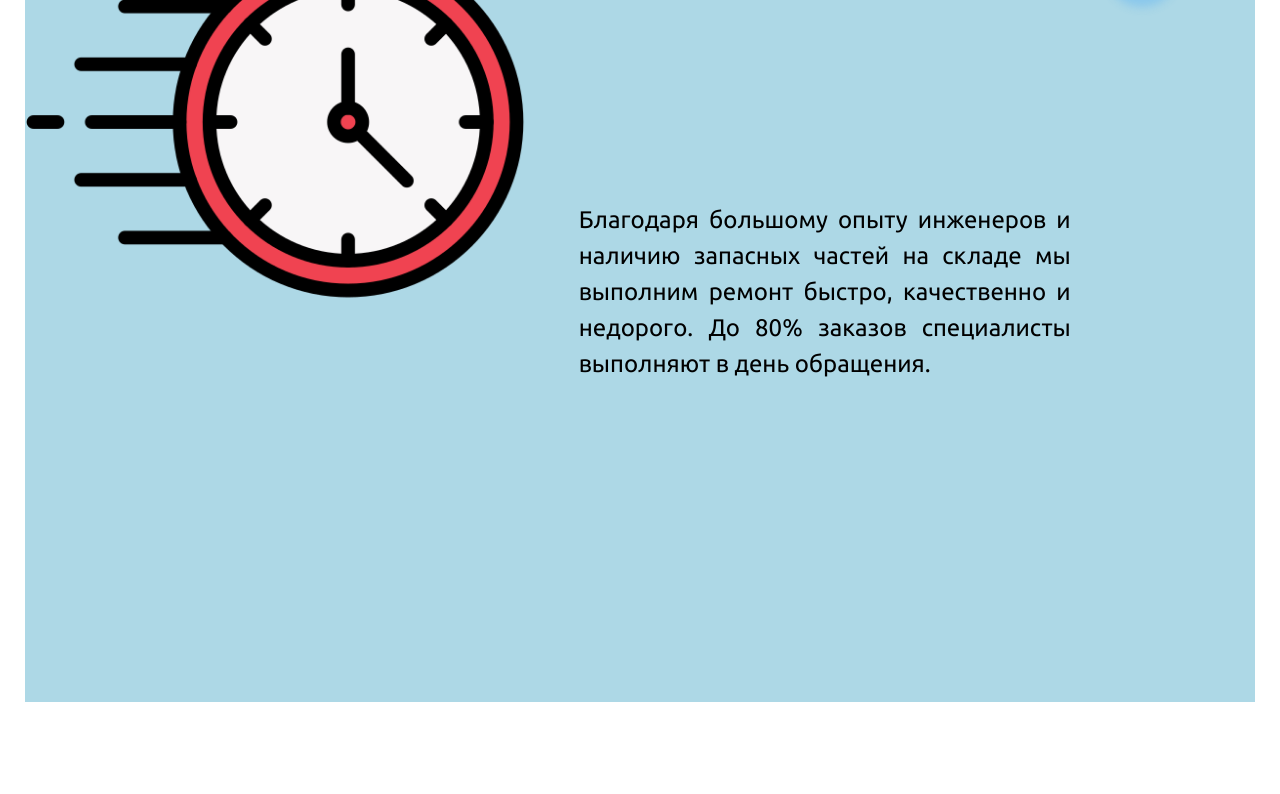
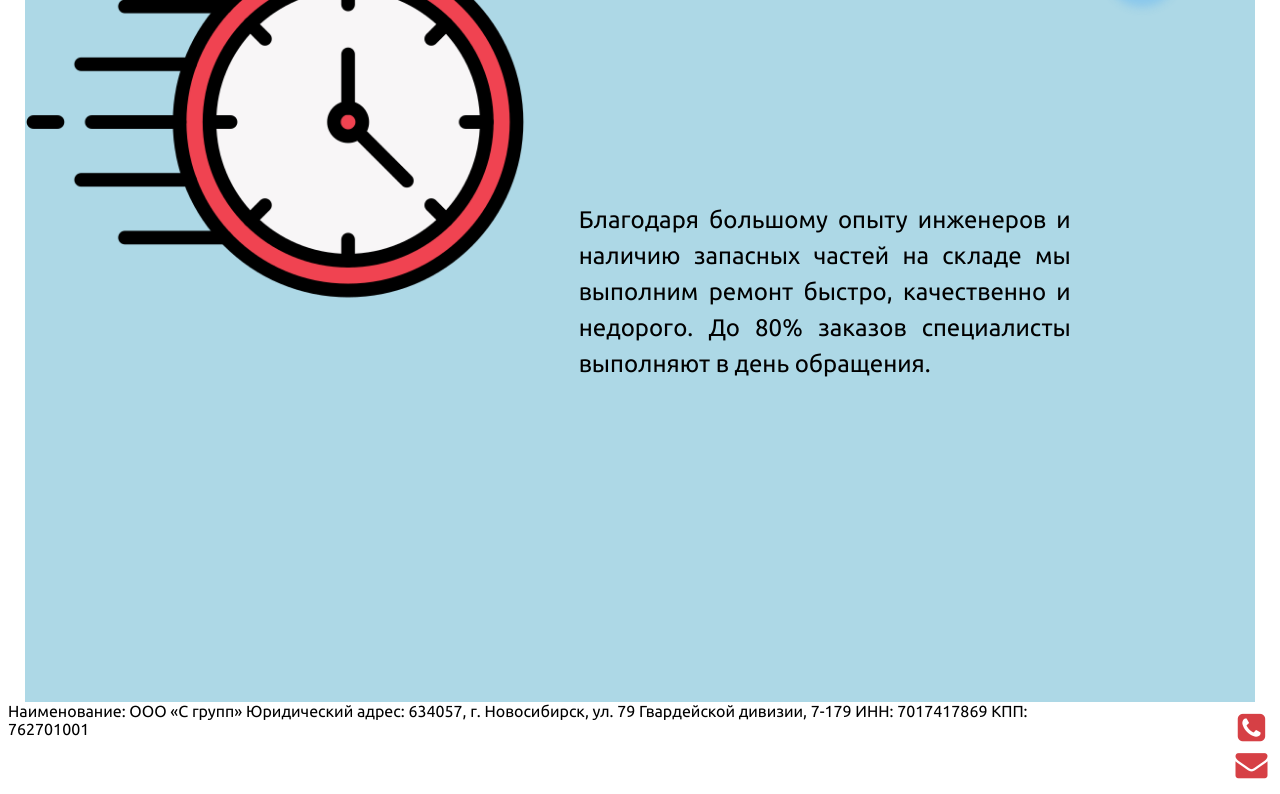
Before and after one commit to Anudiss/web, a plain HTML site: page Практика 13/index.html in a window 1280 px wide. Shown: the part 657-1451 px from the top of the page. Before the commit the page ends 1367 px from the top, so only its background shows below. Drawn offline with Linux system fonts and the light colour scheme.

Commit message:
Update index.html

```diff
--- a/Практика 13/index.html
+++ b/Практика 13/index.html
@@ -199,4 +199,30 @@
 	</div>
 	<script type="text/javascript" src="script.js"></script>
     </body>
+	<footer>
+		<div class="top">
+		    <div class="organization">
+				<span class="key">Наименование:</span> <span class="value">ООО «С групп»</span>
+				<span class="key">Юридический адрес:</span> <span class="value">634057, г. Новосибирск, ул. 79 Гвардейской дивизии, 7-179</span>
+				<span class="key">ИНН:</span> <span class="value">7017417869</span>
+				<span class="key">КПП:</span> <span class="value">762701001</span>
+		    </div>
+		    <div class="buttons">
+			<div class="contacts">
+			    <div class="contact">
+				<div class="text">
+				    <span>8 (3822) 94-06-06</span>
+				</div>
+				<i class="fa fa-phone-square fa-2x fa-fw fa-fh" aria-hidden="true"></i>
+			    </div>
+			    <div class="contact">
+				<div class="text">
+				    <span>service@2droida.ru</span>
+				</div>
+				<i class="fa fa-envelope fa-2x fa-fw fa-fh" aria-hidden="true"></i>
+			    </div>
+			</div>
+		    </div>
+		</div>
+	</footer>
 </html>
```
